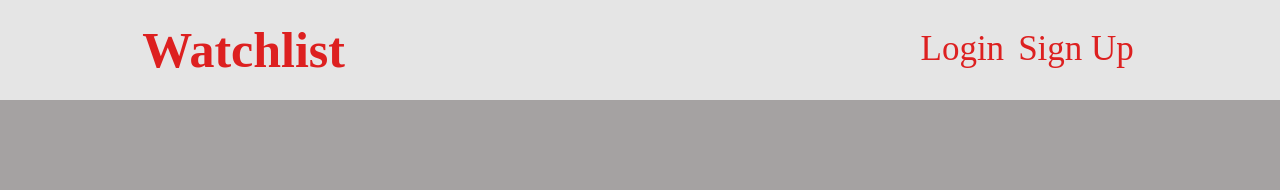
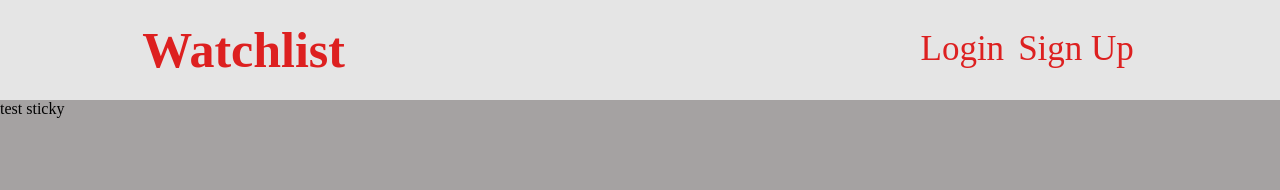
Before and after one commit to DariusJWright/watchlist, a React (Create React App) app in the folder client/: page / in a window 1280 px wide. Shown: the top 190 px of the page. Built offline with nearby package versions, Linux system fonts and the light colour scheme.

Commit message:
header styles

```diff
--- a/client/src/App.js
+++ b/client/src/App.js
@@ -2,7 +2,10 @@ import Header from './components/Header';
 
 function App() {
   return (
+    <>
     <Header />
+    <div>test sticky</div>
+    </>
   );
 }
 
--- a/client/src/index.css
+++ b/client/src/index.css
@@ -13,6 +13,7 @@
 
 body {
   background-color: var(--main-color);
+  height: 100%;
 }
 
 header {
@@ -22,6 +23,10 @@ header {
   justify-content: space-between;
   align-items: center;
   padding: 10px;
+  position: sticky;
+  width: 100%;
+  z-index: 999;
+  top: 0;
 }
 
 nav {
@@ -43,8 +48,6 @@ nav a {
   color: var(--main-font-color);
   text-decoration: none;
 }
-
-
 
 @media screen and (min-width: 525px) {
   header {
```
